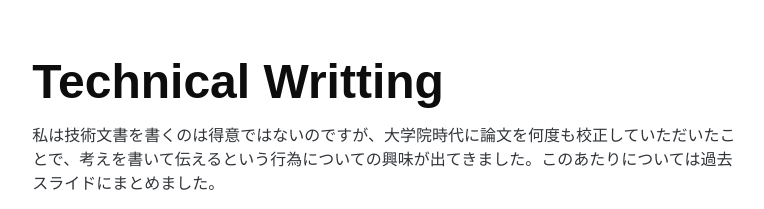
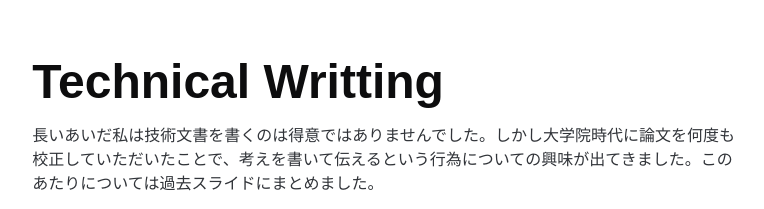
Before and after one commit to takahi-i/takahi-i.github.io, a plain HTML site: page writting_ja.html in a window 1280 px wide. Shown: the top 209 px of the page, without its empty margins (256-1020 px from the left). Drawn offline with nearby package versions, Linux system fonts and the light colour scheme; grey boxes are pictures that could not be loaded.

Commit message:
Tiny fix

```diff
--- a/writting_ja.html
+++ b/writting_ja.html
@@ -19,7 +19,7 @@
                </div>
 
 	       <p>
-		 私は技術文書を書くのは得意ではないのですが、大学院時代に論文を何度も校正していただいたことで、考えを書いて伝えるという行為についての興味が出てきました。このあたりについては過去スライドにまとめました。
+		 長いあいだ私は技術文書を書くのは得意ではありませんでした。しかし大学院時代に論文を何度も校正していただいたことで、考えを書いて伝えるという行為についての興味が出てきました。このあたりについては過去スライドにまとめました。
 	       </p>
 
                <p>
```
